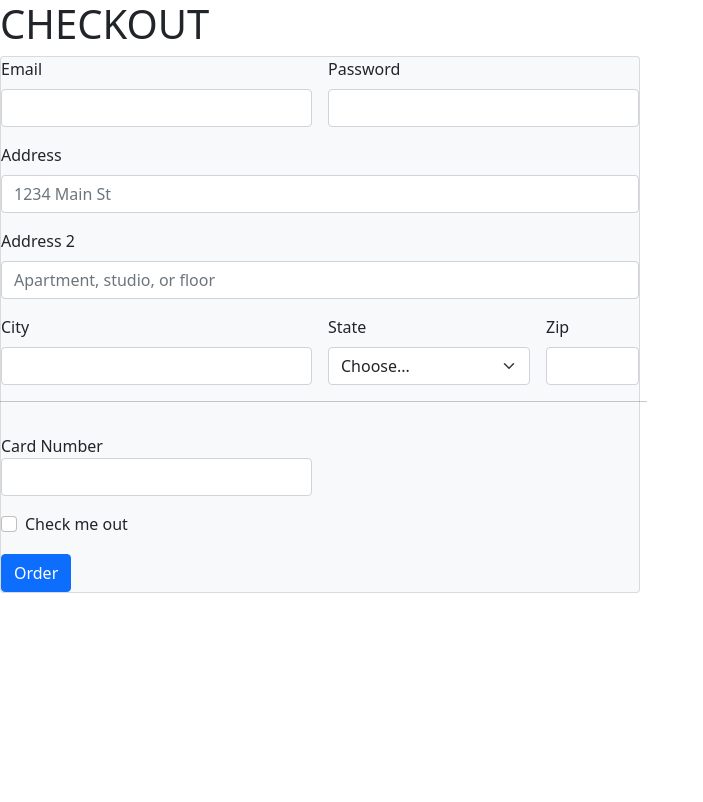
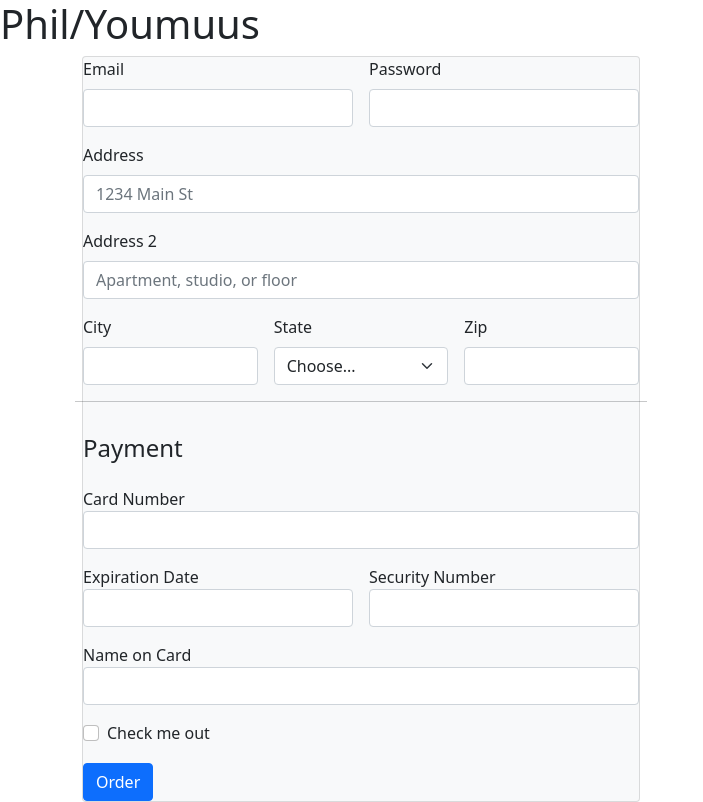
Before and after one commit to JiajunXu2/Django-Webpage, a Django app: template django_webpage/home/templates/checkout.html in a window 1280 px wide. Shown: the whole page, without its empty margins (0-703 px from the left). Before the commit the page ends 593 px from the top, so only its background shows below. Run offline with Django 4.2, Linux system fonts and the light colour scheme; the template is opened without the code that fills it, so the values that code supplies are empty.

Commit message:
added payment fields to checkout page added product thumbnails to home page

```diff
--- a/django_webpage/home/templates/checkout.html
+++ b/django_webpage/home/templates/checkout.html
@@ -4,9 +4,10 @@
         <meta charset="utf-8">
         <meta name="viewport" content="width=device-width, initial-scale=1">
         <link href="https://cdn.jsdelivr.net/npm/bootstrap@5.0.2/dist/css/bootstrap.min.css" rel="stylesheet" integrity="sha384-EVSTQN3/azprG1Anm3QDgpJLIm9Nao0Yz1ztcQTwFspd3yD65VohhpuuCOmLASjC" crossorigin="anonymous">
-        <h1>CHECKOUT</h1>
+        <h1>Phil/Youmuus</h1>
     </head>
     <body>
+        <div class="container">
             <div class="card bg-light" style="width: 50%;">
                 <form class="row g-3">
                     <div class="col-md-6">
@@ -25,7 +26,7 @@
                         <label for="inputAddress2" class="form-label">Address 2</label>
                         <input type="text" class="form-control" id="inputAddress2" placeholder="Apartment, studio, or floor">
                     </div>
-                <div class="col-md-6">
+                    <div class="col-md-4">
                         <label for="inputCity" class="form-label">City</label>
                         <input type="text" class="form-control" id="inputCity">
                     </div>
@@ -36,16 +37,28 @@
                             <option>...</option>
                         </select>
                     </div>
-                <div class="col-md-2">
+                    <div class="col-md-4">
                         <label for="inputZip" class="form-label">Zip</label>
                         <input type="text" class="form-control" id="inputZip">
                     </div>
                     <hr/>
-                <div class="col-md-6">
+                    <h4>Payment</h4>
+                    <div class="col-md-12">
                         <label for="cardNumber" class="card-number">Card Number</label>
                         <input type="text" class="form-control">
                     </div>
-
+                    <div class="col-md-6">
+                        <label for="expDate" class="exp-date">Expiration Date</label>
+                        <input type="text" class="form-control">
+                    </div>
+                    <div class="col-md-6">
+                        <label for="secNumber" class="security-number">Security Number</label>
+                        <input type="text" class="form-control">
+                    </div>
+                    <div class="col-md-12">
+                        <label for="nameNumber" class="card-name">Name on Card</label>
+                        <input type="text" class="form-control">
+                    </div>
                     <div class="col-12">
                         <div class="form-check">
                             <input class="form-check-input" type="checkbox" id="gridCheck">
@@ -60,5 +73,6 @@
                 </form>
                 <script src="https://cdn.jsdelivr.net/npm/bootstrap@5.0.2/dist/js/bootstrap.bundle.min.js" integrity="sha384-MrcW6ZMFYlzcLA8Nl+NtUVF0sA7MsXsP1UyJoMp4YLEuNSfAP+JcXn/tWtIaxVXM" crossorigin="anonymous"></script>
             </div>
+        </div>
     </body>
 </html>
```
Also changed, not shown: django_webpage/home/templates/home.html (+64 -3 lines). Lines whose indentation alone changed are shown as unchanged.
